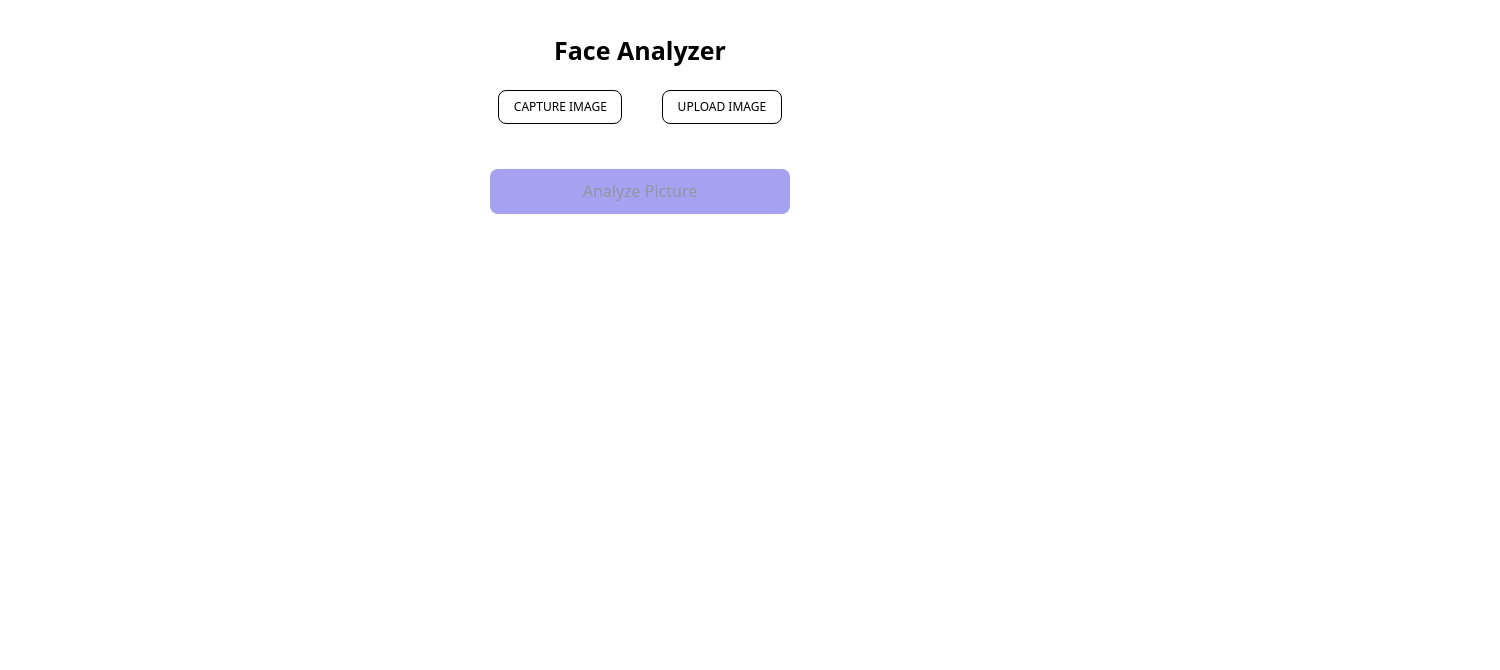
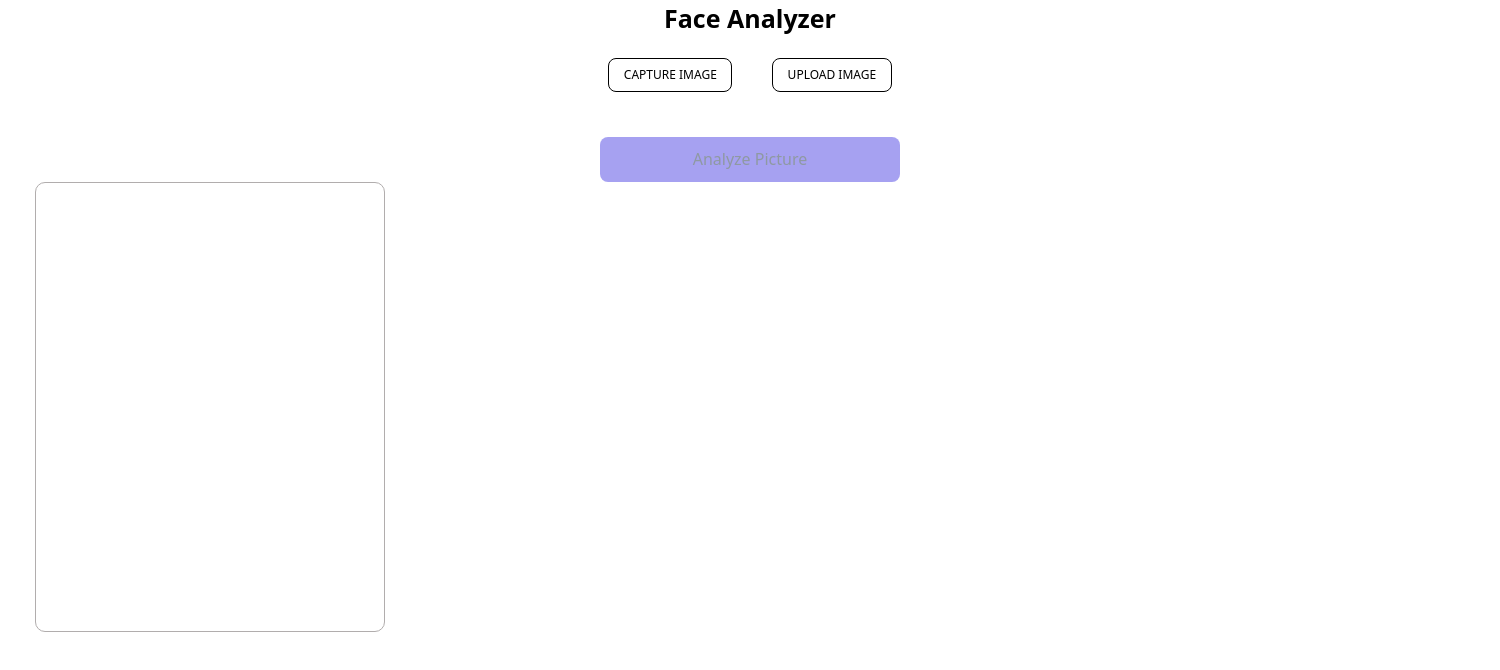
Before and after one commit to aishwindersandhu/demoaApp, a React (Vite) app in the folder my-portfolio/: page / in a window 1280 px wide. Shown: the top 670 px of the page, 1500 px wide, since content can reach past the window. Built offline with nearby package versions, Linux system fonts and the light colour scheme.

Commit message:
skin Detection Panel | started implementing new design

```diff
--- a/my-portfolio/src/App.css
+++ b/my-portfolio/src/App.css
@@ -1,7 +1,5 @@
 #root {
   max-width: 1280px;
-  margin: 0 auto;
-  padding: 2rem;
   text-align: center;
 }
 
@@ -43,7 +41,8 @@
 .app-body{
   background-color: #ffff;
   height: 1000px;
-  width: 1000px;
+  /* For full width */
+  width: 1500px;
 }
 .header{
     color: black;
--- a/my-portfolio/src/App.tsx
+++ b/my-portfolio/src/App.tsx
@@ -8,6 +8,7 @@ import { updateImage,getImageData, } from './reducers/imageSlice';
 import { displayLoader,displayCards } from './reducers/utilSlice';
 import { RootState } from './redux/store';
 import { useUploadImageMutation } from './api/imageAPI';
+import { SkinDetection } from './components/skinDetectionPanel';
 
 
 function App() {
@@ -88,6 +89,9 @@ const { isLoading: isLoading, showCards: showCards  }  = useSelector((state: Roo
           {/* Display data details: Skin tone and face shape, eye shape */}
           {/* Display in card layout */}
           {showCards && <CardComponent></CardComponent>}
+
+          {/*Display Left Panel - Skin detection panel*/}
+          <SkinDetection></SkinDetection>
         </div>
       </div>
     </>
--- /dev/null
+++ b/my-portfolio/src/components/skinDetectionPanel.tsx
@@ -0,0 +1,18 @@
+import React from "react";
+import { useState } from "react";
+import '../styles/skinDetection.css'
+
+export const SkinDetection = () =>{
+return (
+  //Use reusable cards for better structure.
+  <div>
+     <div className="left-panel-card">
+    {/* user section */}
+    {/* Palette section */}
+    {/* CTA buttons */}
+  </div>
+    {/* Warm Tone suggestions */}
+    {/* cool tone suggestions */}
+  </div>
+)
+}
--- /dev/null
+++ b/my-portfolio/src/styles/skinDetection.css
@@ -0,0 +1,7 @@
+.left-panel-card{
+    height: 450px;
+    width: 350px;
+    border: 0.25px solid #B1ADAD;
+    border-radius: 10px;
+    margin-left: 35px;
+}
```
